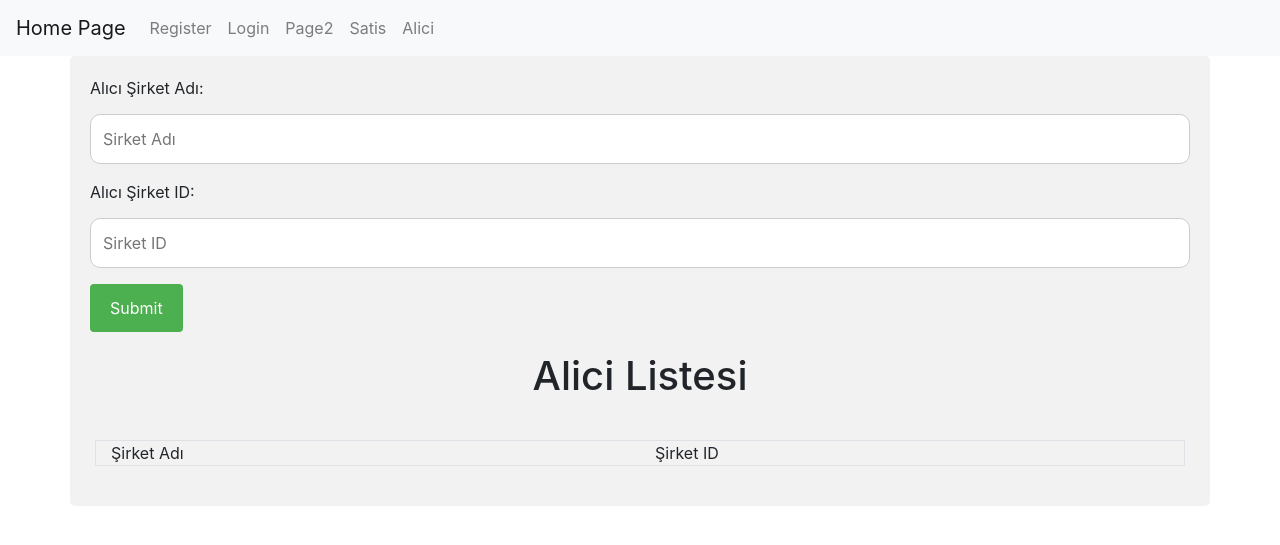
After one commit to bozgenc/bil-372-proje, a Flask app: template templates/alici.html in a window 1280 px wide. The commit adds this page. Shown: the top 545 px of the page. Run offline with Flask 2, Linux system fonts and the light colour scheme; the template is opened without the code that fills it, so the values that code supplies are empty; some libraries are stand-ins or nearby versions.

Commit message:
alici page added

```diff
--- a/app.py
+++ b/app.py
@@ -63,7 +63,7 @@ def login():
 @app.route("/")
 def home():
     return render_template("index.html")
-@app.route('/uretici',  methods=['POST', 'GET'])
+#@app.route('/uretici',  methods=['POST', 'GET'])
 def uretici():
     if request.method == "POST":
         ad = request.form['ad']
@@ -120,6 +120,38 @@ def SatisDelete(id):
     purchaseList = temp3.fetchall()
     return render_template("satis.html", aliciList=uList, satisList=purchaseList)
 
+@app.route('/alici', methods=['POST', 'GET'])
+def alici():
+    if request.method == "POST":
+            sirket_adi = request.form['sirket_adi']
+            sirket_id = request.form['sirket_id']
+
+            query = "INSERT INTO \"Alici\"(sirket_adi,sirket_id) VALUES ('" + sirket_adi + "' , '" + sirket_id + "')"
+            result = db.engine.execute(query)
+            db.session.add(result)
+            db.session.commit()
+            return render_template("alici.html")
+    else:
+            all_data = "Select * from public.\"Alici\""
+            result = db.engine.execute(all_data)
+            return render_template("alici.html", feat=result)
+
+
+#@app.route('/alici_delete/<string:tckn>', methods=['GET', 'POST'])
+def alici_delete(sirket_id):
+    if request.method == 'GET':
+        query = "DELETE FROM public.\"Alici\" where sirket_id = '" + sirket_id + "'"
+        db.engine.execute(query)
+
+    all_data = "Select * from public.\"Alici\""
+    result = db.engine.execute(all_data)
+    uList = result.fetchall()
+    return render_template("alici.html", aliciList=uList)
+
+
+
+
+
 if __name__ == "__main__":
     app.debug = True
     app.run()
--- /dev/null
+++ b/static/alici.js
@@ -0,0 +1,26 @@
+function update(sirket_adi) {
+    var input = document.getElementById("sirket_adi");
+    var input2 = document.getElementById("sirket_id");
+
+    var cancel_button = document.getElementById("cancel_button");
+    var isInsert = document.getElementById("isInsert");
+    isInsert.value = id;
+    cancel_button.style.visibility = "visible"
+    input.value = sirket_adi;
+    input2.value=sirket_id;
+
+
+}
+
+function cancel() {
+    var input = document.getElementById("sirket_adi");
+    var input2 = document.getElementById("sirket_id");
+
+    var cancel_button = document.getElementById("cancel_button");
+    var isInsert = document.getElementById("isInsert");
+    isInsert.value = '0';
+    cancel_button.style.visibility = "hidden"
+    input.value = '';
+    input2.value= '';
+
+}
--- /dev/null
+++ b/templates/alici.html
@@ -0,0 +1,56 @@
+{% extends "base.html" %}
+{% block title %} Alici {% endblock %}
+{% block content %}
+
+<div class="container">
+	<form action="/alici" method="POST">
+
+		<label for="sirketadi">Alıcı Şirket Adı:</label>
+        <input type="text" id="sirketadi" name="sirketadi" placeholder="Sirket Adı" required="required" >
+
+        <label for="sirketid">Alıcı Şirket ID:</label>
+        <input type="text" id="sirketid" name="sirketid" placeholder="Sirket ID" required="required" >
+
+		<input type="submit" class="btn btn-success" value="Submit">
+		<input type="button" class="btn btn-danger" style="visibility: hidden" id="cancel_button" onclick="cancel()"
+		       value="Cancel">
+		<input type="hidden" id="isInsert" name="isInsert" value="0">
+
+
+	<h1>Alici Listesi</h1>
+	<div class="container" id="alici_table">
+		<div class="row border">
+			<div class="col-sm">
+				Şirket Adı
+			</div>
+            <div class="col-sm">
+				Şirket ID
+			</div>
+		</div>
+		{% for row in aliciList %}
+		<div class="row border">
+			<div class="col-sm">
+				{{row.sirket_adi}}
+			</div>
+            <div class="col-sm">
+				{{row.sirket_id}}
+			</div>
+			<div class="col-sm">
+				<a href="#"><span
+						class="fa fa-pencil"
+						style="color: black"
+						onClick="update('{row.sirket_adi}, '{row.sirket_id}')"
+				></span></a>
+				<a href="/alici_delete/{{ row.sirket_id}}"><span class="fa fa-trash" style="color: red"></span></a>
+			</div>
+		</div>
+		{% endfor %}
+
+	</div>
+
+	</form>
+
+</div>
+
+<script type="text/javascript" src="{{ url_for('static',filename='alici.js') }}"></script>
+{% endblock %}
--- a/templates/base.html
+++ b/templates/base.html
@@ -35,6 +35,9 @@
 			<li class="nav-item">
 				<a class="nav-link" href="/satis">Satis</a>
 			</li>
+			<li class="nav-item">
+				<a class="nav-link" href="/alici">Alici</a>
+			</li>
 
 		</ul>
 	</div>
```
